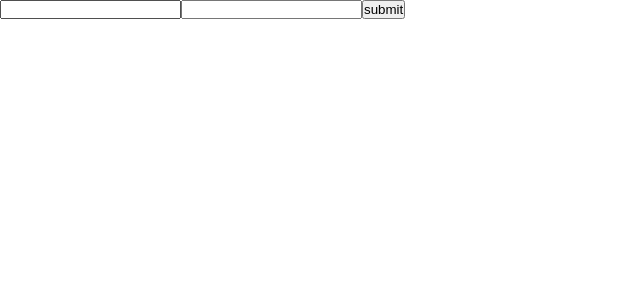
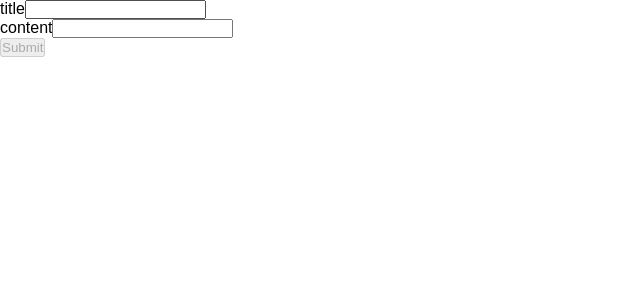
Before and after one commit to parham-ab/redux-toolkit-crud-todo, a React (Create React App) app: page / in a window 1280 px wide. Shown: the top 300 px of the page, without its empty margins (0-640 px from the left). Built offline with nearby package versions, Linux system fonts and the light colour scheme.

Commit message:
implementing project with formik

```diff
--- a/package.json
+++ b/package.json
@@ -11,13 +11,15 @@
     "@testing-library/jest-dom": "^5.16.5",
     "@testing-library/react": "^13.4.0",
     "@testing-library/user-event": "^13.5.0",
+    "formik": "^2.2.9",
     "react": "^18.2.0",
     "react-dom": "^18.2.0",
     "react-redux": "^8.0.5",
     "react-router-dom": "^6.4.3",
     "react-scripts": "5.0.1",
     "sass": "^1.56.1",
-    "web-vitals": "^2.1.4"
+    "web-vitals": "^2.1.4",
+    "yup": "^0.32.11"
   },
   "scripts": {
     "start": "react-scripts start",
--- /dev/null
+++ b/src/components/common/CustomInput.js
@@ -0,0 +1,18 @@
+const CustomInput = ({ formik, name, type = "text", label }) => {
+  return (
+    <div>
+      <label htmlFor={name}>{label}</label>
+      <input
+        type={type}
+        id={name}
+        name={name}
+        {...formik.getFieldProps(name)}
+      />
+      {formik.errors[name] && formik.touched[name] && (
+        <span className="error">{formik.errors[name]}</span>
+      )}
+    </div>
+  );
+};
+
+export default CustomInput;
--- a/src/features/todo/AddTodo.js
+++ b/src/features/todo/AddTodo.js
@@ -1,37 +1,52 @@
-import { useState } from "react";
 import { useDispatch } from "react-redux";
+// redux actions
 import { addTodo } from "./todoSlice";
+// formik stuff
+import { useFormik } from "formik";
+import * as Yup from "yup";
+import CustomInput from "../../components/common/CustomInput";
+const validationSchema = Yup.object({
+  title: Yup.string().required("Required!"),
+  content: Yup.string().required("Required!"),
+});
+const initialValues = {
+  title: "",
+  content: "",
+  timeCreated: new Date().getTime(),
+  done: false,
+};
 
 const AddTodo = () => {
-  const [inputVal, setInputVal] = useState({
-    title: "",
-    content: "",
-    timeCreated: new Date().getTime(),
-    done: false,
-  });
-  // on change
-  const changeHandle = (e) => {
-    setInputVal({ ...inputVal, [e.target.name]: e.target.value });
-  };
   const dispatch = useDispatch();
   // add todo
-  const addTodoHandle = () => {
-    setInputVal({ title: "", content: "" });
+  const onSubmit = (values) => {
+    // add todo
     dispatch(
-      addTodo(
-        inputVal.title,
-        inputVal.content,
-        inputVal.timeCreated,
-        inputVal.done
-      )
+      addTodo(values.title, values.content, values.timeCreated, values.done)
     );
+    // clear inputs after submitting
+    values.title = "";
+    values.content = "";
+    values.timeCreated = new Date().getTime();
+    values.done = false;
   };
+  const formik = useFormik({
+    initialValues: initialValues,
+    validationSchema,
+    onSubmit,
+    validateOnMount: true,
+    enableReinitialize: true,
+  });
 
   return (
     <div>
-      <input name="title" value={inputVal.title} onChange={changeHandle} />
-      <input name="content" value={inputVal.content} onChange={changeHandle} />
-      <button onClick={addTodoHandle}>submit</button>
+      <form onSubmit={formik.handleSubmit}>
+        <CustomInput name="title" label="title" formik={formik} />
+        <CustomInput name="content" label="content" formik={formik} />
+        <button type="submit" disabled={!formik.isValid}>
+          Submit
+        </button>
+      </form>
     </div>
   );
 };
```
Also changed, not shown: 1 other file (tests, documents, lock files or other folders).
